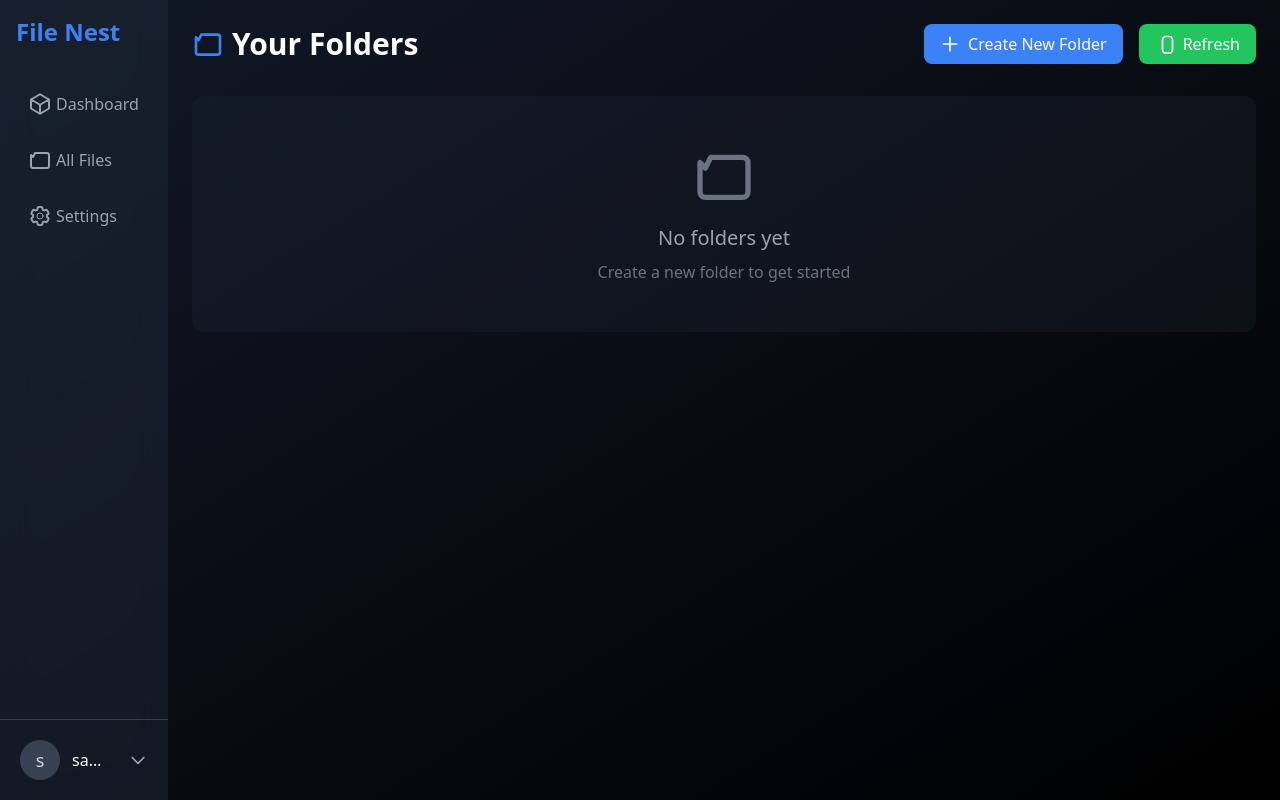
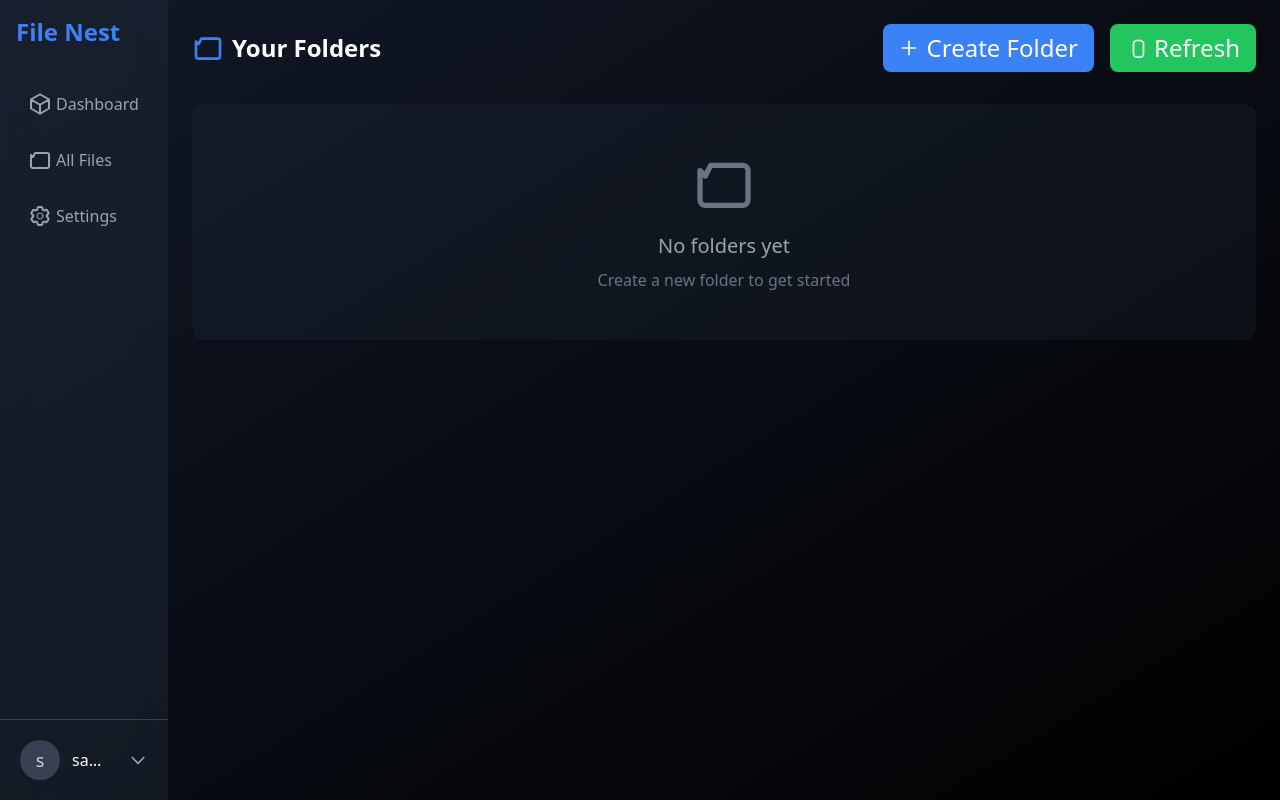
Before and after one commit to AshKumar0807/File-Nest, a Flask app: page /dashboard in a window 1280 px wide. Run offline with Flask 3, Linux system fonts and the light colour scheme; the visitor is signed in with stand-in values (Sample User, id 1); data that the repository does not hold is empty; some libraries are stand-ins or nearby versions.

Commit message:
Minor changes

```diff
--- a/templates/dashboard.html
+++ b/templates/dashboard.html
@@ -1,7 +1,7 @@
 {% extends "base.html" %}
 {% block content %}
-<div class="flex justify-between items-center mb-8">
-    <h1 class="text-3xl font-bold flex items-center gap-2">
+<div class="flex justify-between items-center mb-8 text-2xl">
+    <h1 class="hidden lg:flex font-bold items-center gap-2">
         <svg xmlns="http://www.w3.org/2000/svg" fill="none" viewBox="0 0 24 24" stroke="currentColor"
             class="w-8 h-8 text-blue-500">
             <path stroke-linecap="round" stroke-linejoin="round" stroke-width="2"
@@ -16,7 +16,7 @@
                 class="w-5 h-5">
                 <path stroke-linecap="round" stroke-linejoin="round" stroke-width="2" d="M12 4v16m8-8H4" />
             </svg>
-            <span>Create New Folder</span>
+            <span>Create Folder</span>
         </a>
         <button onclick="window.location.reload();"
             class="flex items-center space-x-2 px-4 py-2 bg-green-500 hover:bg-green-600 rounded-lg transition-colors">
--- a/templates/files.html
+++ b/templates/files.html
@@ -48,7 +48,7 @@
             <div class="space-x-4 flex justify-start">
                 <a href="{{ url_for('download_file', file_id=file.id) }}"
                     class="text-blue-400 hover:text-blue-500 transition-colors">Download</a>
-                <a href="{{ url_for('delete_file', file_id=file.id) }}"
+                <a href="{{ url_for('delete_in_all_files', file_id=file.id) }}"
                     onclick="return confirm('Are you sure you want to delete this file?');"
                     class="text-red-500 hover:text-red-400 transition-colors">Delete</a>
                 <a href="{{ url_for('share_file', file_id=file.id) }}"
```
